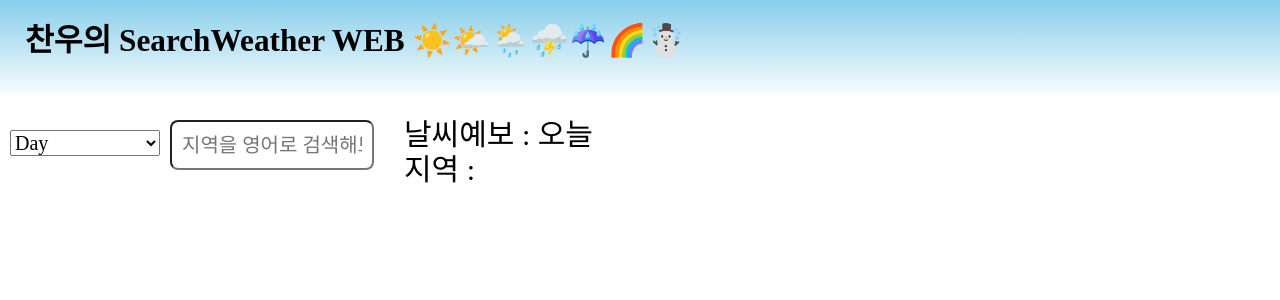
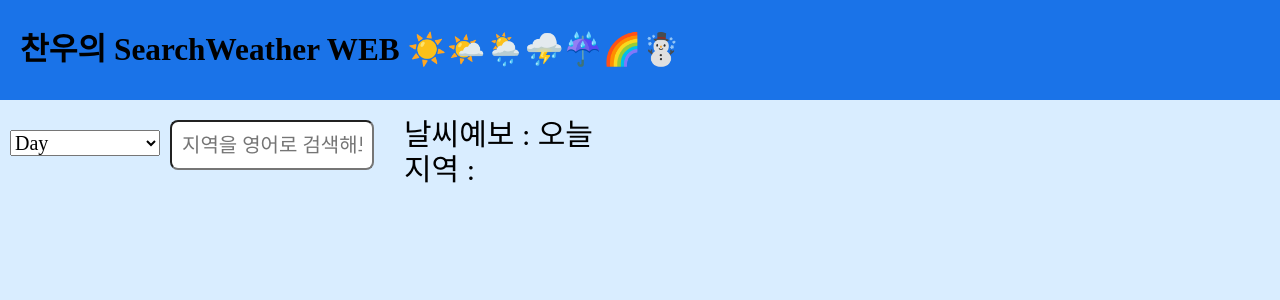
Before and after one commit to GO-SOPT-WEB/ChanwooJeong, a React (Vite) app in the folder Week4-0506/SearchWeather/: page /day in a window 1280 px wide. Shown: the top 300 px of the page. Built offline with nearby package versions, Linux system fonts and the light colour scheme; a web font is replaced by a local one.

Commit message:
[style] : header 와 body 색 변경

```diff
--- a/Week4-0506/SearchWeather/src/components/Header.jsx
+++ b/Week4-0506/SearchWeather/src/components/Header.jsx
@@ -2,13 +2,16 @@ import React from "react";
 import { styled } from "styled-components";
 
 const Wrapper = styled.div`
+  display: flex;
+  align-items: center;
   width: 100%;
   height: 10rem;
-  padding: 2.5rem 2.5rem 5rem 2.5rem;
+  padding: 2rem;
 
   font-size: 5rem;
 
-  background: linear-gradient(to bottom, #87ceeb, #ffffff);
+  background-color: #1a73e8;;;
+
 `;
 
 const Header = () => {
--- a/Week4-0506/SearchWeather/src/components/PageLayout.jsx
+++ b/Week4-0506/SearchWeather/src/components/PageLayout.jsx
@@ -4,6 +4,7 @@ import Header from "./Header";
 const Wrapper = styled.div`
   width: 100%;
   height: 100vh;
+  background-color: #d9edff;
 `;
 
 const BodySection = styled.div`
```
